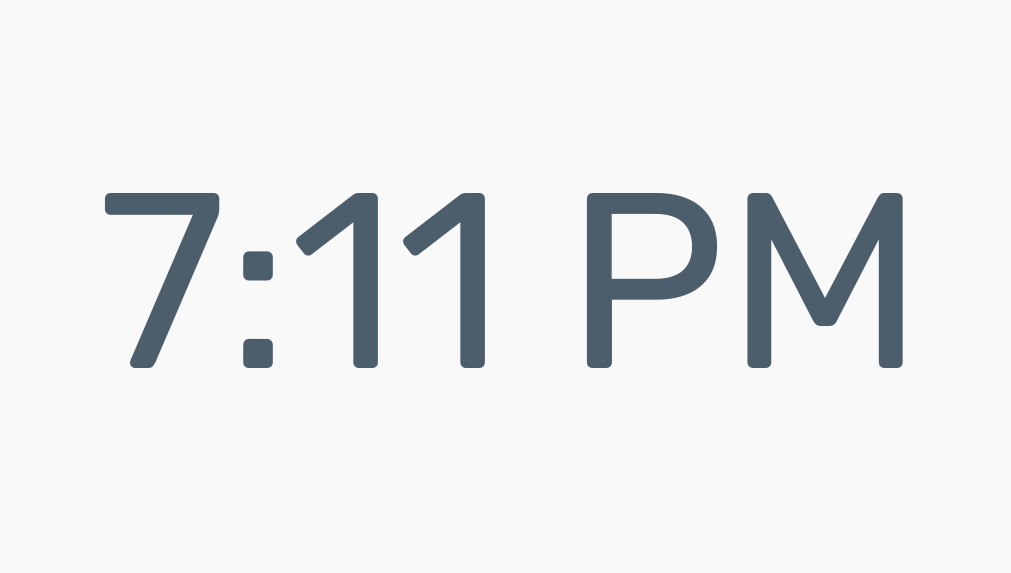
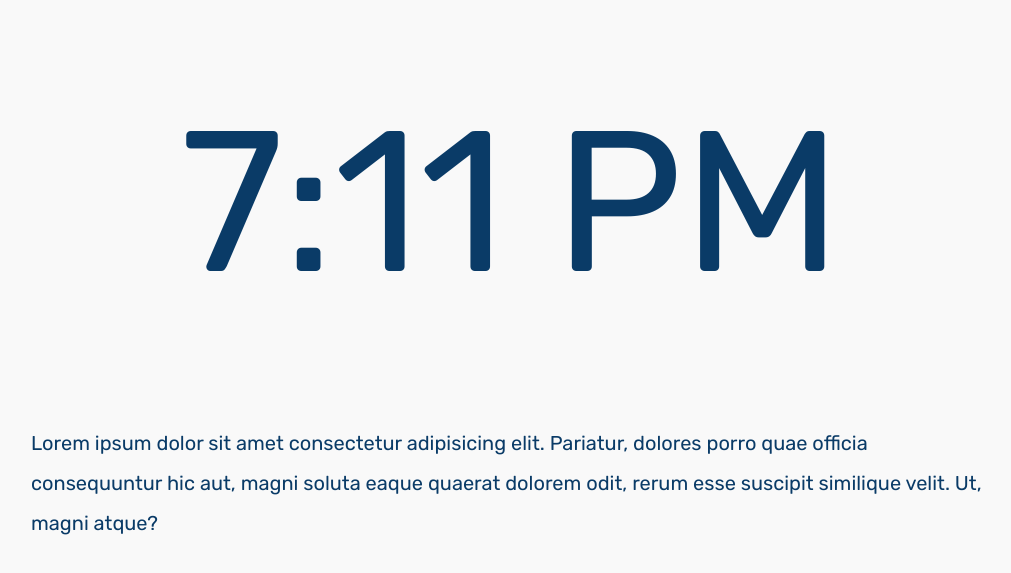
Before and after one commit to twosavoie/just-a-clock, a website: page index.html in a window 1280 px wide. Shown: the part 117-690 px from the top of the page, without its empty margins (129-1140 px from the left). Drawn offline with Linux system fonts and the light colour scheme; a web font is replaced by a local one.

Commit message:
Added space for an API

```diff
--- a/css/main.css
+++ b/css/main.css
@@ -94,7 +94,9 @@ textarea {
   --button-color: #0A3B67;
   --secondary-color: #1477D1;
   --accent-color: #75cb00;
+    /* Since the text is so integral and minimal, changing the color to the primary color. Could also change to foreground-color */
   --text-color: #4C5D6C;
+  --text-color: #0A3B67;
   --strikeout-text-color: #b5b5b5;
   --border-top-accent-color: #75cb00;
   --border-bottom-accent-color: #447700;
@@ -133,7 +135,8 @@ figure {
   margin: 0;
 }
 
-html, body {
+html,
+body {
   height: 100%;
 }
 
@@ -200,22 +203,29 @@ button:hover {
 .content-wrapper {
   max-width: 1200px;
   width: 90%;
+  display: flex;
+  flex-flow: row wrap;
+  align-items: center;
+  justify-content: space-between;
 }
 
 .section-wrapper {
   display: flex;
   flex-flow: row wrap;
   justify-content: center;
+  width: 100%;
 }
 
 /* Main styles */
 main.flex-wrapper {
   height: 100vh;
 }
+
 /* Footer styles */
 footer.flex-wrapper {
   height: 20vh;
 }
+
 footer p {
   text-align: center;
   /* Removing to set vh */
@@ -233,27 +243,39 @@ footer p {
 }
 
 @media (min-width: 500px) {
+  .section-wrapper {
+    width: 45%;
+  }
+
   .current-time {
-    font-size: 150px;
+    font-size: 70px;
   }
 }
 
-@media (min-width: 730px) {
+@media (min-width: 768px) {
+  .content-wrapper {
+    max-width: 75%;
+  }
+
   .current-time {
     font-size: 160px;
+  }
+
+  .section-wrapper {
+    width: 100%;
   }
 }
 
 @media (min-width: 1180px) {
 
-  p,
+  /* p,
   li,
   a {
     font-size: 1rem;
-  }
+  } */
 
   .current-time {
-    font-size: 250px;
+    font-size: 200px;
   }
 
 }
--- a/index.html
+++ b/index.html
@@ -44,6 +44,9 @@
       <section class="section-wrapper">
         <p class="current-time"></p>
       </section>
+      <section class="section-wrapper">
+        <p class="api-container">Lorem ipsum dolor sit amet consectetur adipisicing elit. Pariatur, dolores porro quae officia consequuntur hic aut, magni soluta eaque quaerat dolorem odit, rerum esse suscipit similique velit. Ut, magni atque?</p>
+      </section>
     </div>
   </main>
 
```
